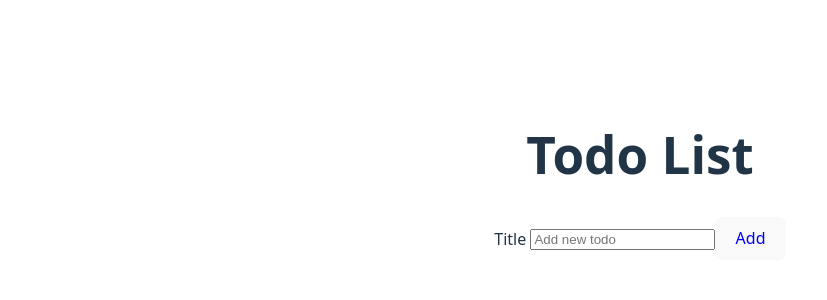
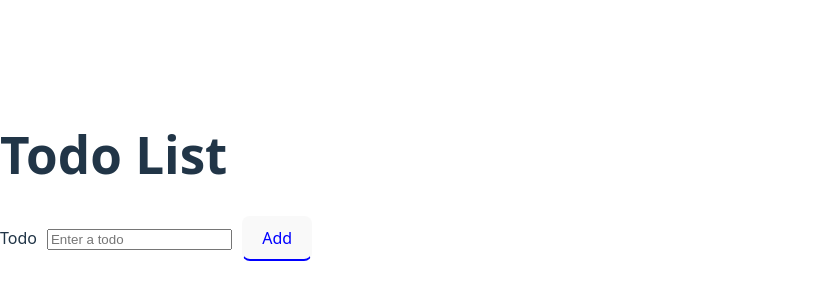
Before and after one commit to muginga72/todo-react, a React (Vite) app: page / in a window 1280 px wide. Shown: the part 216-516 px from the top of the page, without its empty margins (0-827 px from the left). Built offline with nearby package versions, Linux system fonts and the light colour scheme.

Commit message:
Week 4 - Allow user to add a todo and input's focus. Finally, render the list

```diff
--- a/src/App.jsx
+++ b/src/App.jsx
@@ -1,21 +1,18 @@
-import { useState } from 'react';
-import './App.css';
+import React, { useState } from 'react';
+import TodoForm from './components/TodoForm';
 import TodoList from './components/TodoList';
-import TodoForm from './components/TodoForm';
 
 function App() {
-  // Set statement
-  const [todoList, setTodoList] = useState([]);
+  const [todoList, setTodoList] = useState([]); // Initial empty array
 
-  function addTodo(title) {
-    const newTodo = { title, id: Date.now() };
-    setTodoList([...todoList, newTodo]);
-  }
+  // Updater function to add new todos
+  const addTodo = (newTodo) => {
+    setTodoList((prevTodos) => [...prevTodos, newTodo]);
+  };
 
   return (
     <div>
       <h1>Todo List</h1>
-      {/* Rendering todo list and the form */}
       <TodoForm onAddTodo={addTodo} />
       <TodoList todoList={todoList} />
     </div>
--- a/src/components/TodoForm.jsx
+++ b/src/components/TodoForm.jsx
@@ -1,27 +1,36 @@
-import React, {useState} from "react";
+import React from 'react';
 
-function TodoForm() {
-  const [newTodo, setNewTodo] = useState("");
+function TodoForm({ onAddTodo }) {
+  // Handler for form submission
+  const handleSubmit = (e) => {
+    e.preventDefault(); // Prevent page refresh
 
-  const handleAddTodo = (e) => {
-    console.log(e);
-    e.preventDefault();
-    onAddTodo();
-    setNewTodo('');
-  }
+    const title = e.target.title.value; // Get input value
 
-  return(
-    <form onSubmit={handleAddTodo}>
-      <div>
-        <label htmlFor="todoTitle">Title </label>
-        <input type="text" name="title" id="todoTitle" required
-          value={newTodo}
-          placeholder="Add new todo"
-        />
-        <button style={{color: "blue"}}>Add</button>
-      </div>
+    if (!title.trim()) return; // prevent empty todos
+
+    const newTodo = {
+      title,
+      id: Date.now(), // Unique ID based on timestamp
+
+    };
+
+    onAddTodo(newTodo); // Call the parent handler with new todo
+    e.target.title.value = ''; // Clear input
+  };
+
+  return (
+    <form onSubmit={handleSubmit}>
+      <label htmlFor="todoTitle" style={{ marginRight: '10px' }}>Todo</label>
+      <input
+        type="text"
+        name="title"
+        placeholder="Enter a todo"
+        required
+      />
+      <button type="submit" style={{color: "blue", marginLeft: "10px", borderBottom: "2px solid blue" }}>Add</button>
     </form>
-  )
+  );
 }
 
 export default TodoForm;
```
